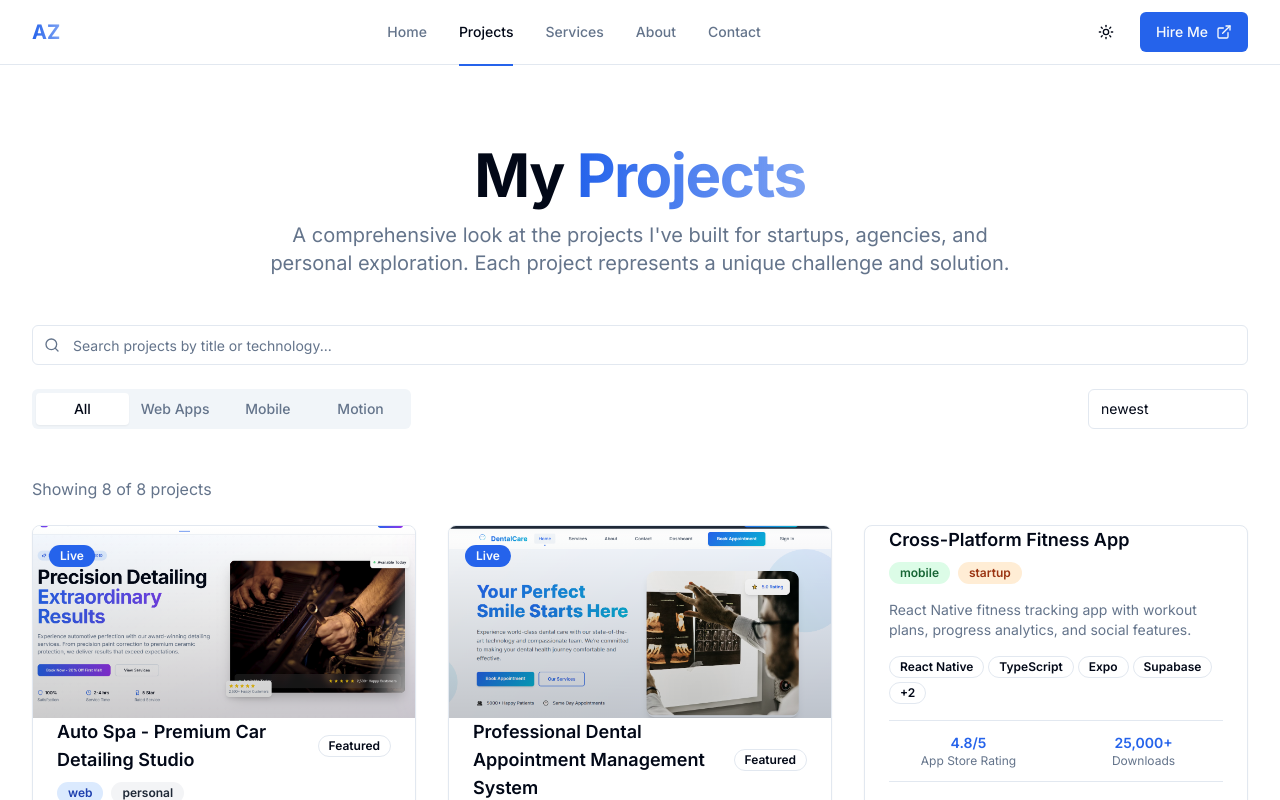
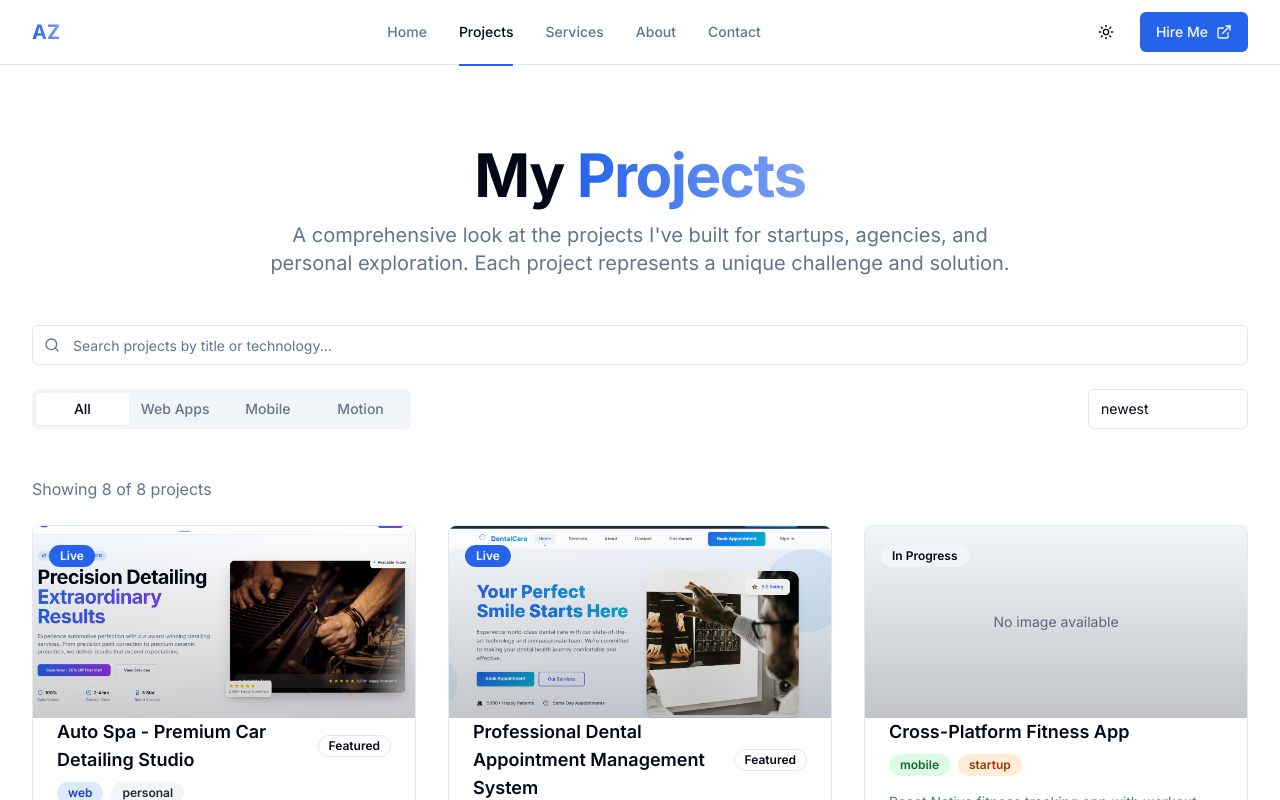
Before and after one commit to ahmerzulfiqar06/ahmer-portfolio, a Next.js app: page /projects in a window 1280 px wide. Shown: the top 800 px of the page. Built offline with nearby package versions, Linux system fonts and the light colour scheme.

Commit message:
New project added in portfolio

```diff
--- a/src/components/project-card.tsx
+++ b/src/components/project-card.tsx
@@ -24,15 +24,21 @@ export function ProjectCard({ project, index = 0 }: ProjectCardProps) {
     >
       <div className="card overflow-hidden h-full hover:shadow-lg transition-all duration-300">
         {/* Image */}
-        {project.images && project.images[0] && (
-          <div className="relative h-48 overflow-hidden">
+        <div className="relative h-48 overflow-hidden bg-muted">
+          {project.images && project.images[0] ? (
             <Image
               src={project.images[0].src}
               alt={project.images[0].alt}
               fill
               className="object-cover group-hover:scale-105 transition-transform duration-300"
               sizes="(max-width: 768px) 100vw, (max-width: 1200px) 50vw, 33vw"
+              onError={(e) => console.log(`Image failed to load: ${project.images?.[0]?.src}`)}
             />
+          ) : (
+            <div className="w-full h-full flex items-center justify-center text-muted-foreground">
+              <span className="text-sm">No image available</span>
+            </div>
+          )}
           <div className="absolute inset-0 bg-gradient-to-t from-black/20 to-transparent" />
 
           {/* Status Badge */}
@@ -45,7 +51,6 @@ export function ProjectCard({ project, index = 0 }: ProjectCardProps) {
             </Badge>
           </div>
         </div>
-        )}
 
         <div className="card-content space-y-4">
           {/* Header */}
```
Lines whose indentation alone changed are shown as unchanged.
